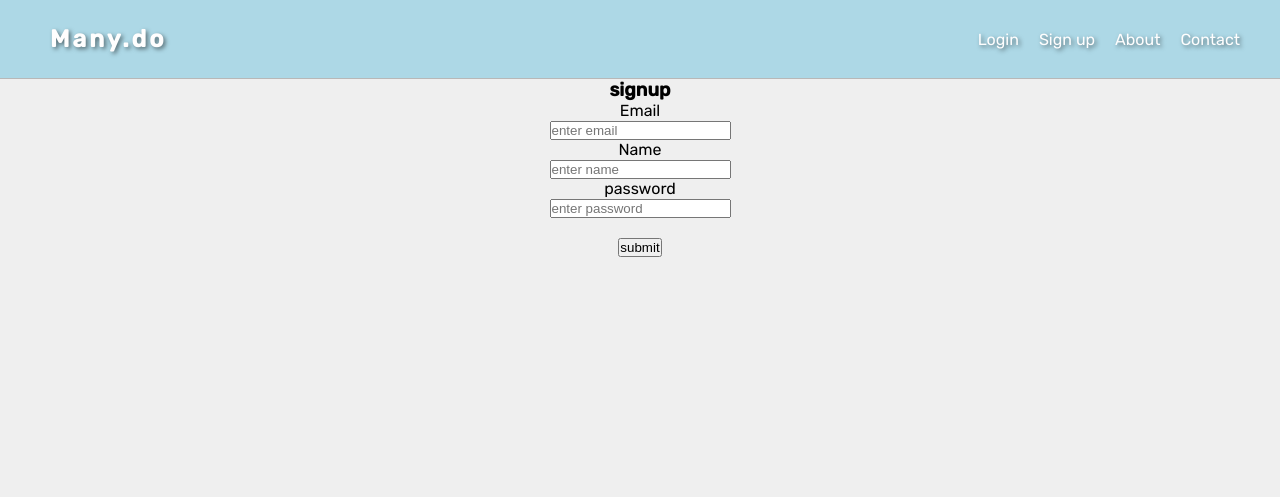
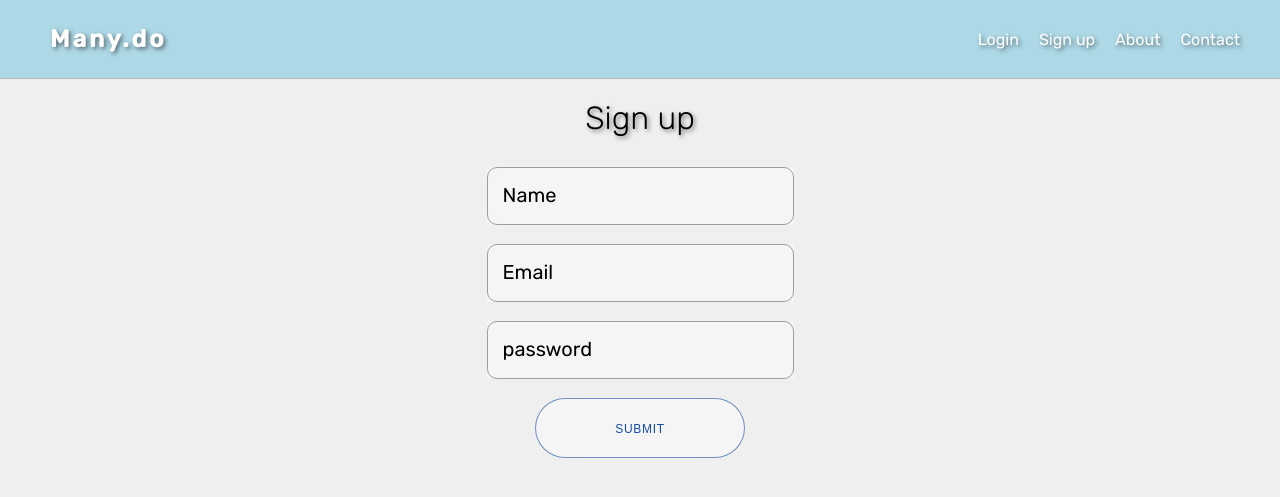
Before and after one commit to tsuminetic/dockerproj, a Flask app: page /signup in a window 1280 px wide. Shown: the top 497 px of the page. Run offline with Flask 3, Linux system fonts and the light colour scheme.

Commit message:
working login page and signup page

```diff
--- a/auth.py
+++ b/auth.py
@@ -67,8 +67,8 @@ def signup():
         elif len(name)<2:
             flash('name is too short', category="error")
         #if the pw is too short
-        elif len(passw)<7:
-            flash('password is too short', category="error")
+        # elif len(passw)<7:
+        #     flash('password is too short', category="error")
         #if everything is okay we create a instance of the model User containing the user details and hashed pw
         else:
             new_user = User(email=email,name=name, passw = generate_password_hash(passw, method='pbkdf2:sha256'))
--- a/static/css/style.css
+++ b/static/css/style.css
@@ -134,3 +134,130 @@ nav ul li a {
 nav ul.slide {
     transform: translateX(0);
 }
+
+button {
+    position: relative;
+    outline: none;
+    text-decoration: none;
+    border-radius: 50px;
+    cursor: pointer;
+    text-transform: uppercase;
+    height: 60px;
+    width: 210px;
+    opacity: 1;
+    background-color: #ffffff63;
+    border: 1px solid rgba(22, 76, 167, 0.6);
+  }
+
+  button span {
+    color: rgba(22, 76, 167, 1);
+    font-size: 12px;
+    font-weight: 500;
+    letter-spacing: 0.7px;
+  }
+
+  button:hover {
+    background-color: rgba(255, 255, 255, 0.703);
+    animation: rotate 0.7s ease-in-out both;
+  }
+
+  button:hover span {
+    animation: storm 0.7s ease-in-out both;
+    animation-delay: 0.06s;
+  }
+
+  @keyframes rotate {
+    0% {
+      transform: rotate(0deg) translate3d(0, 0, 0);
+    }
+    25% {
+      transform: rotate(3deg) translate3d(0, 0, 0);
+    }
+    50% {
+      transform: rotate(-3deg) translate3d(0, 0, 0);
+    }
+    75% {
+      transform: rotate(1deg) translate3d(0, 0, 0);
+    }
+    100% {
+      transform: rotate(0deg) translate3d(0, 0, 0);
+    }
+  }
+
+  @keyframes storm {
+    0% {
+      transform: translate3d(0, 0, 0) translateZ(0);
+    }
+    25% {
+      transform: translate3d(4px, 0, 0) translateZ(0);
+    }
+    50% {
+      transform: translate3d(-3px, 0, 0) translateZ(0);
+    }
+    75% {
+      transform: translate3d(2px, 0, 0) translateZ(0);
+    }
+    100% {
+      transform: translate3d(0, 0, 0) translateZ(0);
+    }
+  }
+
+  .input-group {
+    background-color: #ffffff56;
+    font-size: 1.25rem;
+    position: relative;
+    --primary: #2196f3;
+  }
+
+  .input {
+    all: unset;
+    color: #000000;
+    padding: 1rem;
+    border: 1px solid #9e9e9e;
+    border-radius: 10px;
+    transition: 150ms cubic-bezier(0.4, 0, 0.2, 1);
+  }
+
+  .label {
+    position: absolute;
+    top: 1rem;
+    left: 1rem;
+    color: #000000;
+    pointer-events: none;
+    transition: 150ms cubic-bezier(0.4, 0, 0.2, 1);
+  }
+
+  .input:focus {
+    border: 1px solid var(--primary);
+  }
+
+  .input:is(:focus, :valid) ~ label {
+    transform: translateY(-120%) scale(0.7);
+    background-color: rgb(236, 236, 236);
+    border-radius: 10px;
+    padding-inline: 0.3rem;
+    color: var(--primary);
+  }
+
+  .form-container {
+    margin-top: 10px;
+    padding-top: 20px;
+    padding-bottom: 20px;
+    display: flex;
+    justify-content: center; /* Center the form horizontally */
+    align-items: center; /* Center the form vertically */
+  }
+
+  @media only screen and (max-width: 576px) {
+    .form-container {
+      padding: 0 10px; /* Add padding for small screens */
+    }
+  }
+
+  .logintext {
+    color: black;
+    padding-top: 20px;
+    font-size: xx-large;
+    font-weight: 300;
+    text-shadow: 2px 2px 4px rgba(0, 0, 0, 0.5); /* 3D effect */
+  }
--- a/templates/index.html
+++ b/templates/index.html
@@ -1,4 +1,4 @@
-{% extends "base.html" %} {% block head %}<title>home</title>{% endblock %} {%
+{% extends "base.html" %} {% block head %}<title>Many.do</title>{% endblock %} {%
 block body %}
 
 
--- a/templates/signup.html
+++ b/templates/signup.html
@@ -1,42 +1,45 @@
-{% extends "base.html" %} {% block head %}<title>signup</title>{% endblock %} {%
+{% extends "base.html" %} {% block head %}<title>Many.do</title>{% endblock %} {%
 block body %}
 
 
+<p class="logintext" align="center">Sign up</p>
+<div class="form-container">
+<form method="POST" align="center">
+    <div class="input-group">
 
-<form method="POST" align="center">
-  <h3 align="center">signup</h3>
-  <div class="form-group">
-    <label for="email">Email</label><br />
-    <input
+        <input required autocomplete="off"
+          type="text"
+          class="input"
+          id="name"
+          name="name"
+        />
+        <label for="name" class="label">Name</label>
+      </div>
+      <br>
+  <div class="input-group">
+
+    <input required autocomplete="off"
       type="email"
-      class="form-control"
+      class="input"
       id="email"
       name="email"
-      placeholder="enter email"
     />
+    <label class="label" for="email">Email</label>
   </div>
-  <div class="form-group">
-    <label for="name">Name</label><br />
-    <input
-      type="text"
-      class="form-control"
-      id="name"
-      name="name"
-      placeholder="enter name"
-    />
-  </div>
-  <div class="form-group">
-    <label for="passw">password</label><br />
-    <input
+  <br>
+  <div class="input-group">
+    <input required autocomplete="off"
       type="password"
-      class="form-control"
+      class="input"
       id="passw"
       name="passw"
-      placeholder="enter password"
     />
+    <label class="label" for="passw">password</label>
   </div>
   <br />
-  <button type="submit" class="btn">submit</button>
+  <button type="submit" class="btn"><span>Submit</span></button>
 </form>
+</div>
+
 
 {% endblock %}
```
Also changed, not shown: templates/login.html (+15 -16 lines), instance/database.db.
